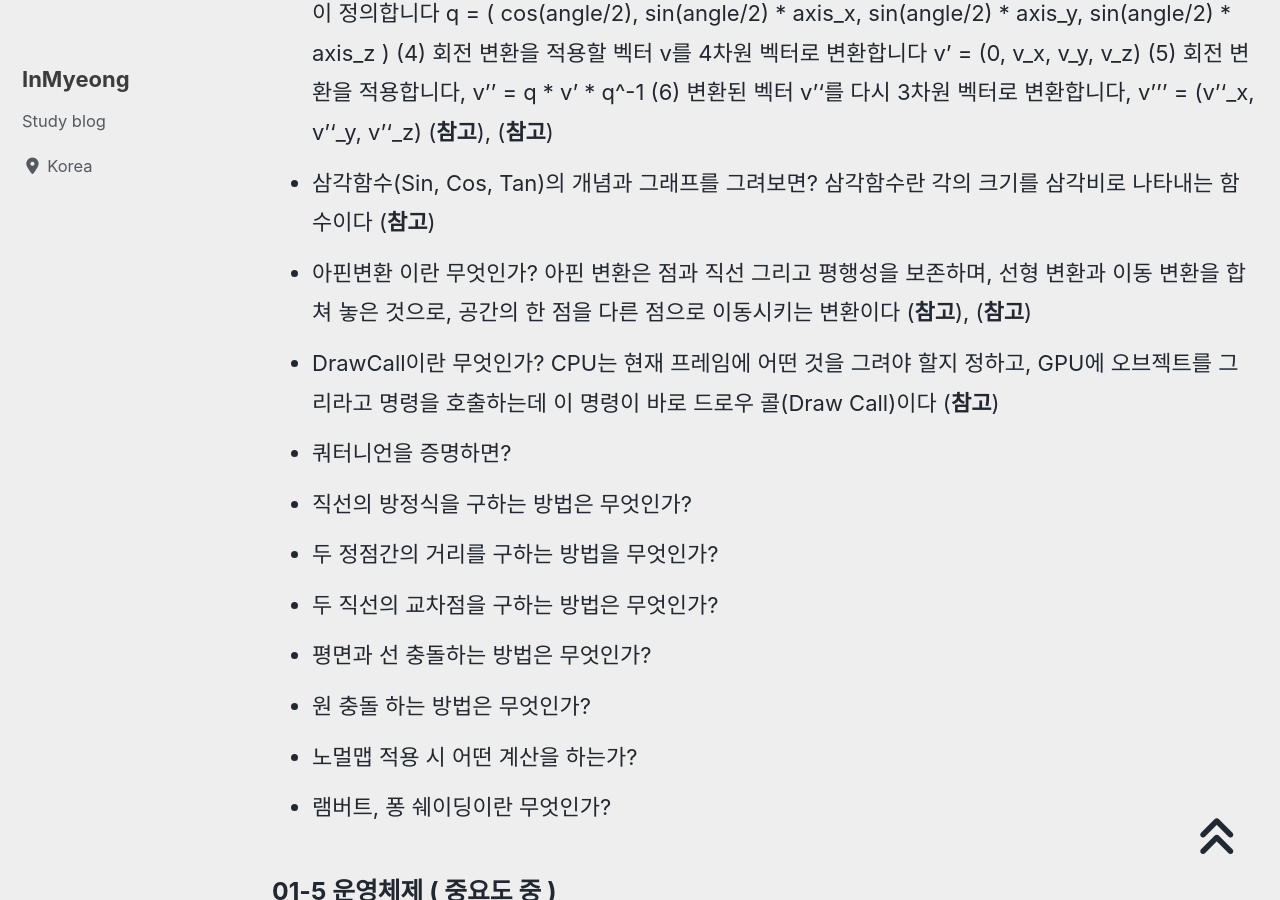
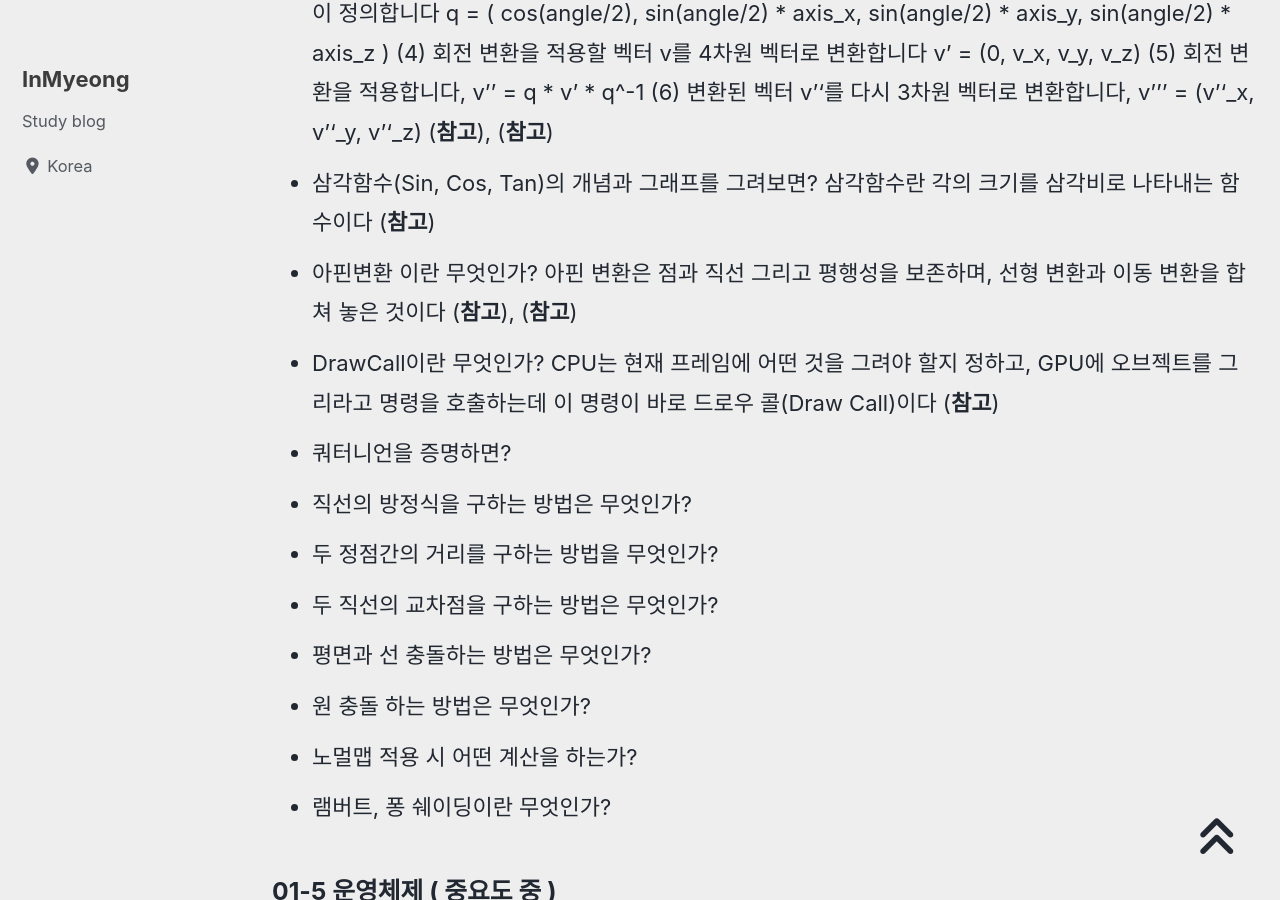
Before and after one commit to devMyeong/devMyeong.github.io, a Jekyll site: the page built from _posts/cs/2022-09-05-블로그-면접준비.md, in a window 1280 px wide and 900 px high, scrolled down 22876 px. Built offline with Jekyll 4.4.1, drawn with Linux system fonts in a browser that asks for light colours; cached includes are drawn as plain includes; nearby versions of some CDN libraries; some web fonts are replaced; comment, search, counter and statistics services are not loaded.

Commit message:
Chore : 수정

```diff
--- a/_posts/cs/2022-09-05-블로그-면접준비.md
+++ b/_posts/cs/2022-09-05-블로그-면접준비.md
@@ -211,7 +211,7 @@ last_modified_at: 2022-10-30
 - 법선 벡터란? 면의 앞면으로부터 멀어질 방향을 뜻한다 ([**참고**](http://telnet.or.kr/directx/graphics/programmingguide/gettingstarted/3dcoordinatesystems/facevertexnormalvectors.htm))
 - 쿼터니언을 사용하여 3차원 공간에서의 회전 변환을 구현하는 방법은? (1) 회전 축(axis)과 회전 각(angle)을 정합니다 (2) 회전 축을 단위 벡터(unit vector)로 정규화합니다 (3) 쿼터니언 q를 다음과 같이 정의합니다 q = ( cos(angle/2), sin(angle/2) * axis_x, sin(angle/2) * axis_y, sin(angle/2) * axis_z ) (4) 회전 변환을 적용할 벡터 v를 4차원 벡터로 변환합니다 v' = (0, v_x, v_y, v_z) (5) 회전 변환을 적용합니다, v'' = q * v' * q^-1 (6) 변환된 벡터 v''를 다시 3차원 벡터로 변환합니다, v''' = (v''_x, v''_y, v''_z) ([**참고**](https://tistory.joonhyung.xyz/16)), ([**참고**](https://showmiso.tistory.com/57))
 - 삼각함수(Sin, Cos, Tan)의 개념과 그래프를 그려보면? 삼각함수란 각의 크기를 삼각비로 나타내는 함수이다 ([**참고**](https://ko.wikipedia.org/wiki/%EC%82%BC%EA%B0%81%ED%95%A8%EC%88%98))
-- 아핀변환 이란 무엇인가? 아핀 변환은 점과 직선 그리고 평행성을 보존하며, 선형 변환과 이동 변환을 합쳐 놓은 것으로, 공간의 한 점을 다른 점으로 이동시키는 변환이다 ([**참고**](https://eunho5751.tistory.com/37)), ([**참고**](https://velog.io/@bangseungho/Chapter-2-%EC%A0%95%EC%A0%90-%EC%B2%98%EB%A6%AC))
+- 아핀변환 이란 무엇인가? 아핀 변환은 점과 직선 그리고 평행성을 보존하며, 선형 변환과 이동 변환을 합쳐 놓은 것이다 ([**참고**](https://eunho5751.tistory.com/37)), ([**참고**](https://velog.io/@bangseungho/Chapter-2-%EC%A0%95%EC%A0%90-%EC%B2%98%EB%A6%AC))
 - DrawCall이란 무엇인가? CPU는 현재 프레임에 어떤 것을 그려야 할지 정하고, GPU에 오브젝트를 그리라고 명령을 호출하는데 이 명령이 바로 드로우 콜(Draw Call)이다 ([**참고**](https://tsyang.tistory.com/79))
 - 쿼터니언을 증명하면?
 - 직선의 방정식을 구하는 방법은 무엇인가?
```
